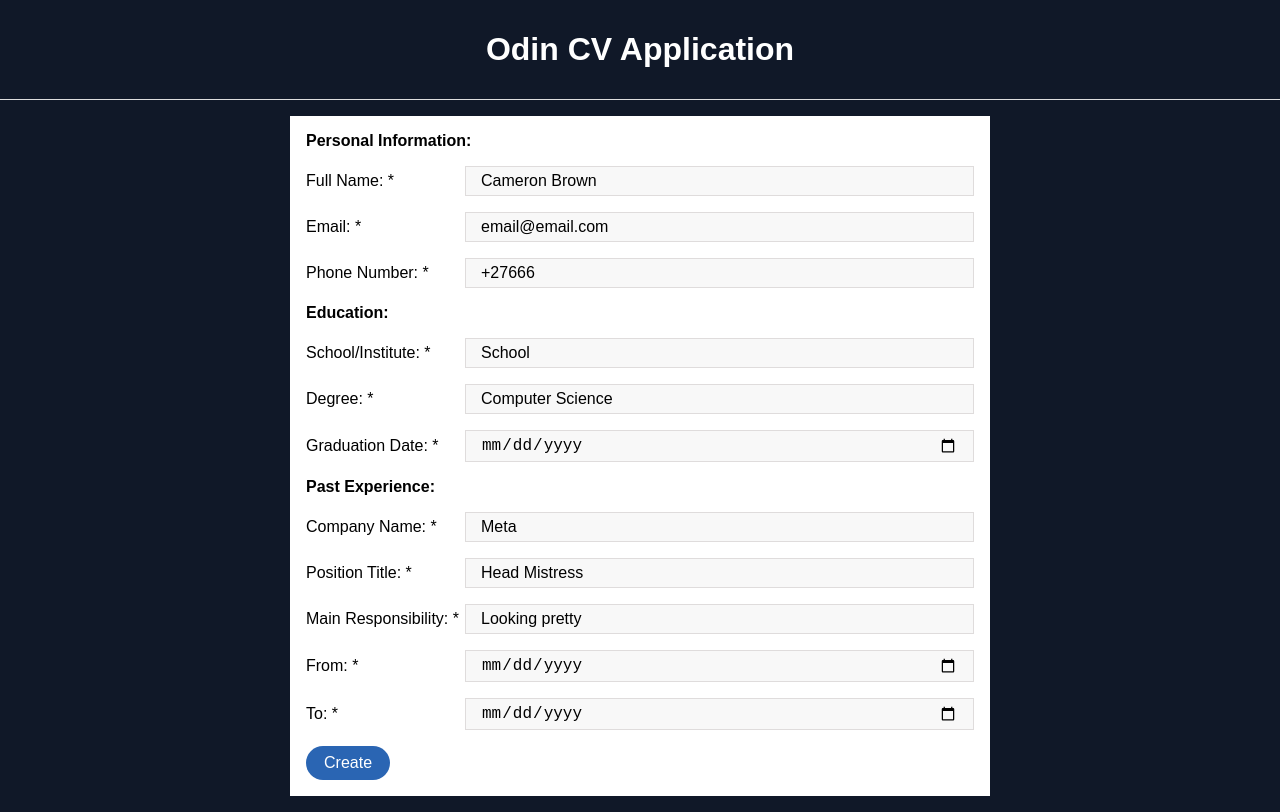
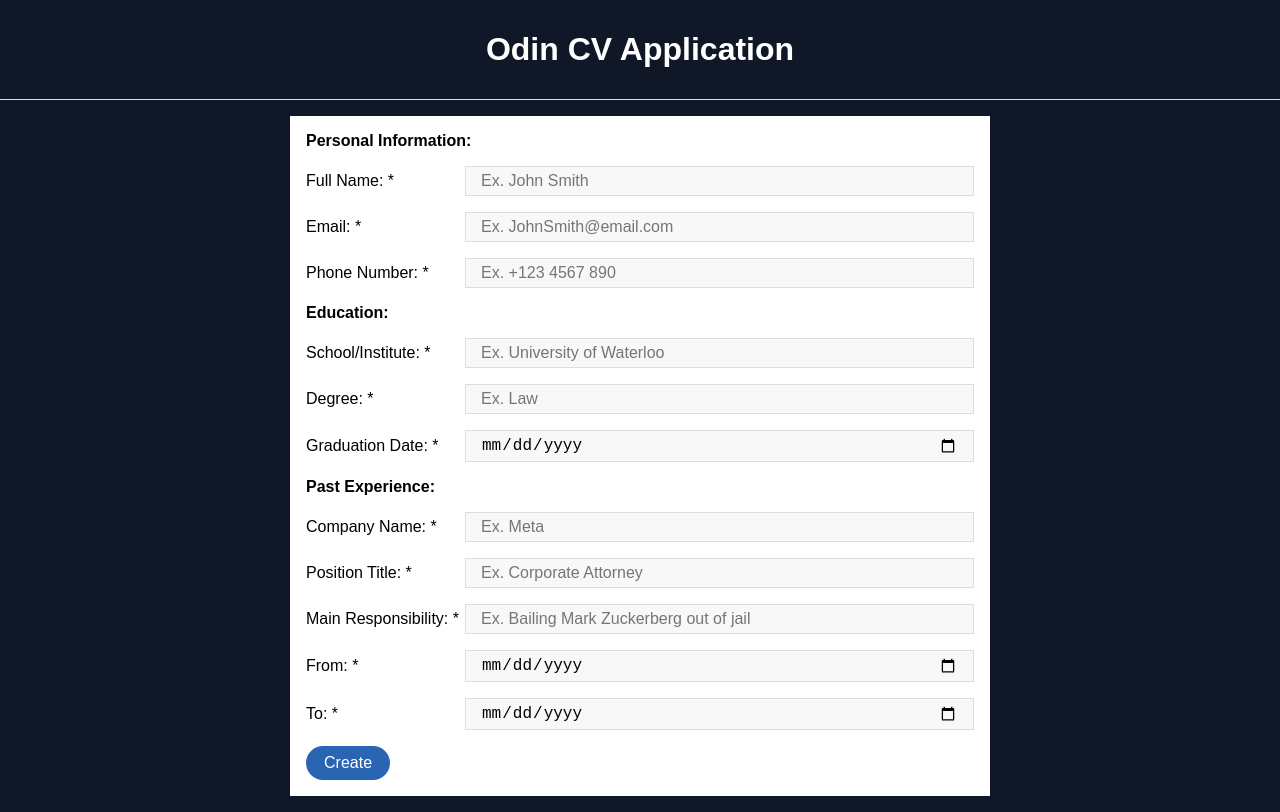
Before and after one commit to veiledjune/odin-cv-application, a React (Vite) app: page / in a window 1280 px wide. Built offline with nearby package versions, Linux system fonts and the light colour scheme.

Commit message:
feat: Remove cvData dummy content

```diff
--- a/src/App.jsx
+++ b/src/App.jsx
@@ -12,17 +12,17 @@ export function App() {
   }
 
   const [cvData, setCvData] = useState({
-    name: 'Cameron Brown',
-    email: 'email@email.com',
-    number: '+27666',
-    school: 'School',
-    degree: 'Computer Science',
-    graduationDate: '2/15/2026',
-    company: 'Meta',
-    position: 'Head Mistress',
-    responsibility: 'Looking pretty',
-    dateStart: '2/15/2026',
-    dateEnd: '2/15/2026',
+    name: '',
+    email: '',
+    number: '',
+    school: '',
+    degree: '',
+    graduationDate: '',
+    company: '',
+    position: '',
+    responsibility: '',
+    dateStart: '',
+    dateEnd: '',
   });
 
   return (
```
